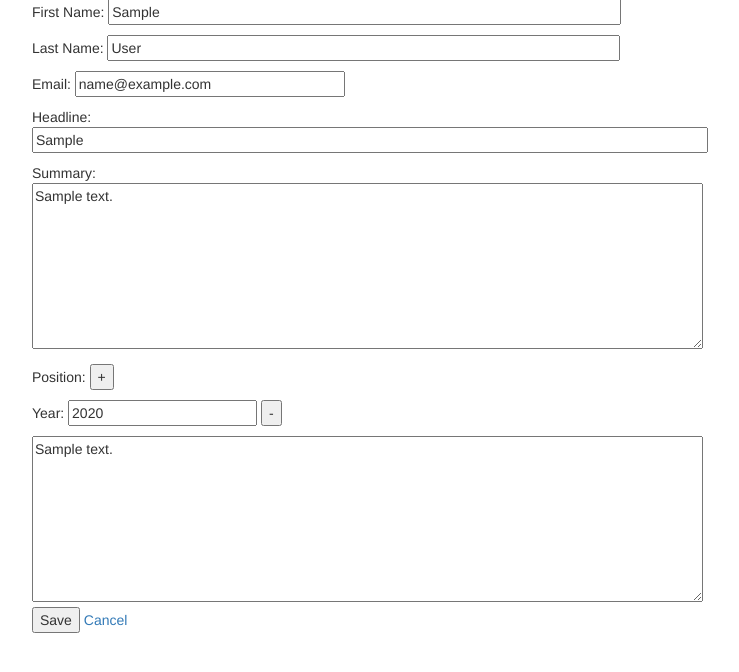
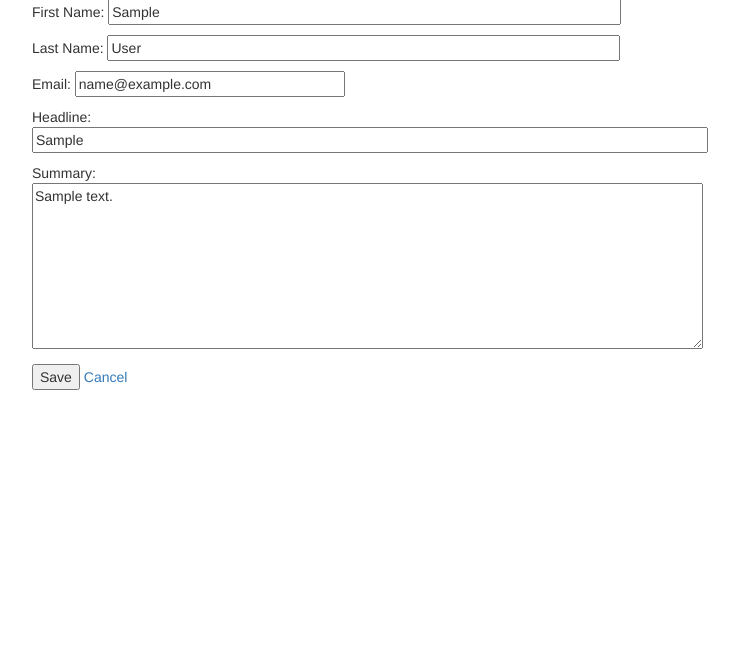
Before and after one commit to kloyd/res-position, a PHP site: page /edit.php?profile_id=1 in a window 1280 px wide. Shown: the part 71-743 px from the top of the page, without its empty margins (38-777 px from the left). Run offline with PHP 8.4, Linux system fonts and the light colour scheme; the visitor is signed in with stand-in values (Sample User, id 1); tables that the repository leaves empty or names only in its code hold one stand-in row (values such as "Sample post"); some libraries are stand-ins or nearby versions.

Commit message:
Revert "Final edit index and view"
This reverts commit 6d9c65d5a818706041f3ab79c07b45477678506d.

```diff
--- a/edit.php
+++ b/edit.php
@@ -38,7 +38,7 @@ if ( isset($_POST['first_name']) && isset($_POST['last_name'])
 
         $stmt = $pdo->prepare('DELETE FROM position
             WHERE profile_id = :pid');
-        $stmt->execute(array(':pid' => $_POST['profile_id']));
+        $stmt->execute(array(':pid' => $_REQUEST['profile_id']));
         // Insert the position entries.
         $rank = 1;
         for($i=1; $i<=9; $i++) {
@@ -51,7 +51,7 @@ if ( isset($_POST['first_name']) && isset($_POST['last_name'])
                 (profile_id, rank, year, description)
                 VALUES ( :pid, :rank, :year, :desc)');
           $stmt->execute(array(
-            ':pid' => $_POST['profile_id'],
+            ':pid' => $profile_id,
             ':rank' => $rank,
             ':year' => $year,
             ':desc' => $desc)
@@ -121,50 +121,12 @@ $profile_id = $row['profile_id'];
   <input type="text" name="headline" size="80" value="<?= $he ?>"/></p>
   <p>Summary:<br/>
   <textarea name="summary" rows="8" cols="80"><?= $su ?></textarea>
-  <p>
-  Position: <input type="submit" id="addPos" value="+">
-  <div id="position_fields">
-    <?php $rank = 1;
-     foreach ($positions as $pos) { ?>
-    <div id="position<?= $rank ?>">
-      <p>Year: <input type="text" name="year<?= $rank ?>" value="<?= $pos['year'] ?>">
-      <input type="button" value="-" onclick="$('#position<?= $rank ?>').remove();return false;"></p>
-      <textarea name="desc<?= $rank ?>" rows="8" cols="80"><?= $pos['description'] ?></textarea>
-    </div>
-    <?php  $rank++;
-    } ?>
-  </div>
   <input type="hidden" name="profile_id" value="<?= $profile_id ?>">
   <p>
     <input type="submit" value="Save" />
     <a href="index.php">Cancel</a>
   </p>
 </form>
-<script>
-countPos = <?= $rank - 1?>;
-
-// http://stackoverflow.com/questions/17650776/add-remove-html-inside-div-using-javascript
-$(document).ready(function(){
-  window.console && console.log('Document ready called.');
-  $('#addPos').click(function(event){
-    event.preventDefault();
-    if (countPos >= 9) {
-      alert("Maximum of nine position entries exceeded");
-      return;
-    }
-    countPos++;
-    window.console && console.log("Adding position " + countPos);
-    $('#position_fields').append(
-      '<div id="position'+countPos+'"> \
-      <p>Year: <input type="text" name="year'+countPos+'" value="" /> \
-      <input type="button" value="-" \
-          onclick="$(\'#position'+countPos+'\').remove();return false;"></p> \
-      <textarea name="desc'+countPos+'" rows="8" cols="80"></textarea> \
-      </div>');
-    });
-});
-
-</script>
 
 
 </body>
--- a/index.php
+++ b/index.php
@@ -3,7 +3,6 @@ require_once "pdo.php";
 require_once "util.php";
 
 session_start();
-
 
 ?>
 
@@ -14,9 +13,6 @@ session_start();
 <?php require_once "head.php"; ?>
 </head>
 <body>
-  <?php
-  flashMessages();
- ?>
 <div class="container">
 <h1>Kelly Loyd's Resume Registry</h1>
 <?php
```
Also changed, not shown: view.php (+5 -12 lines).
